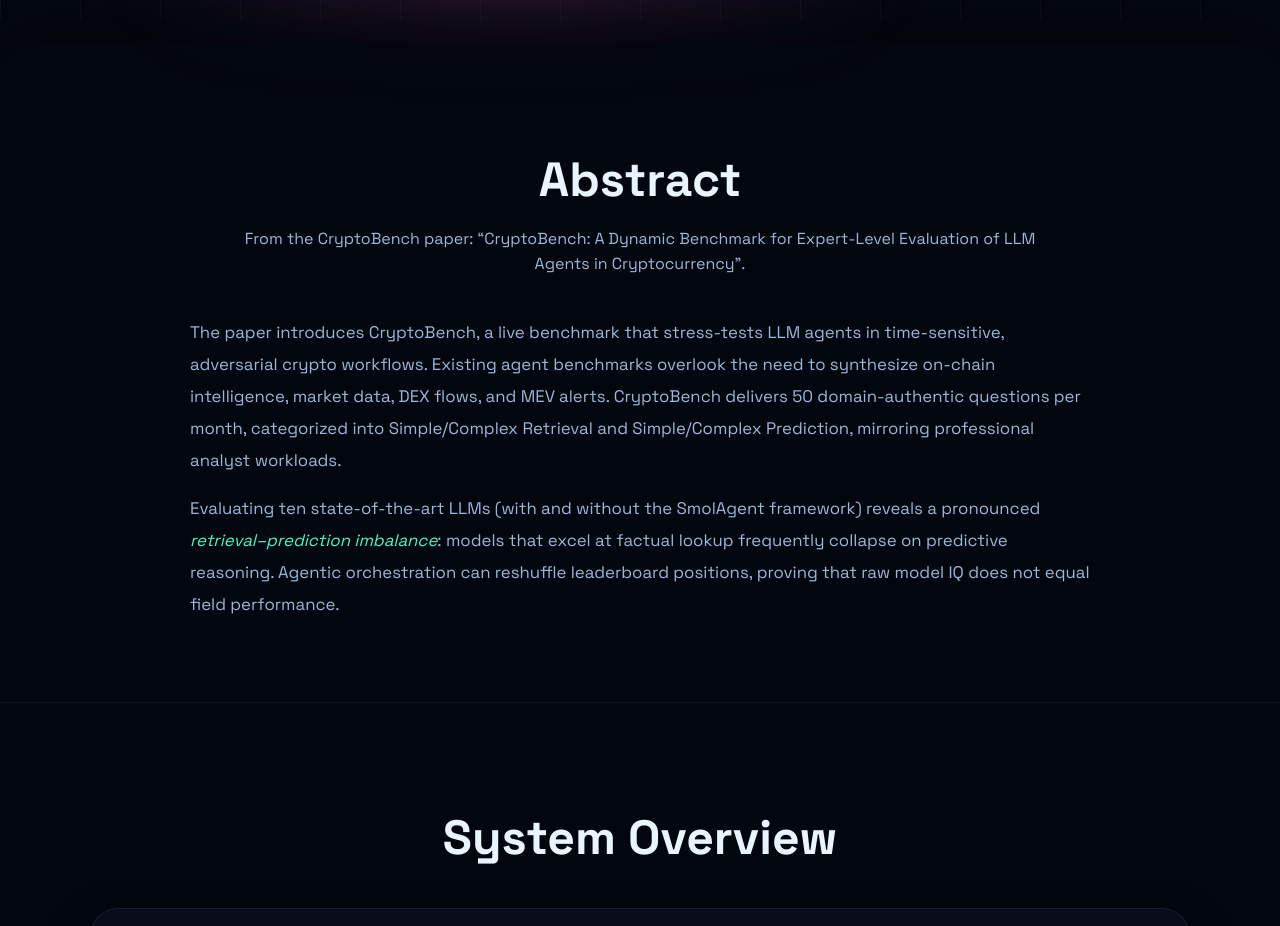
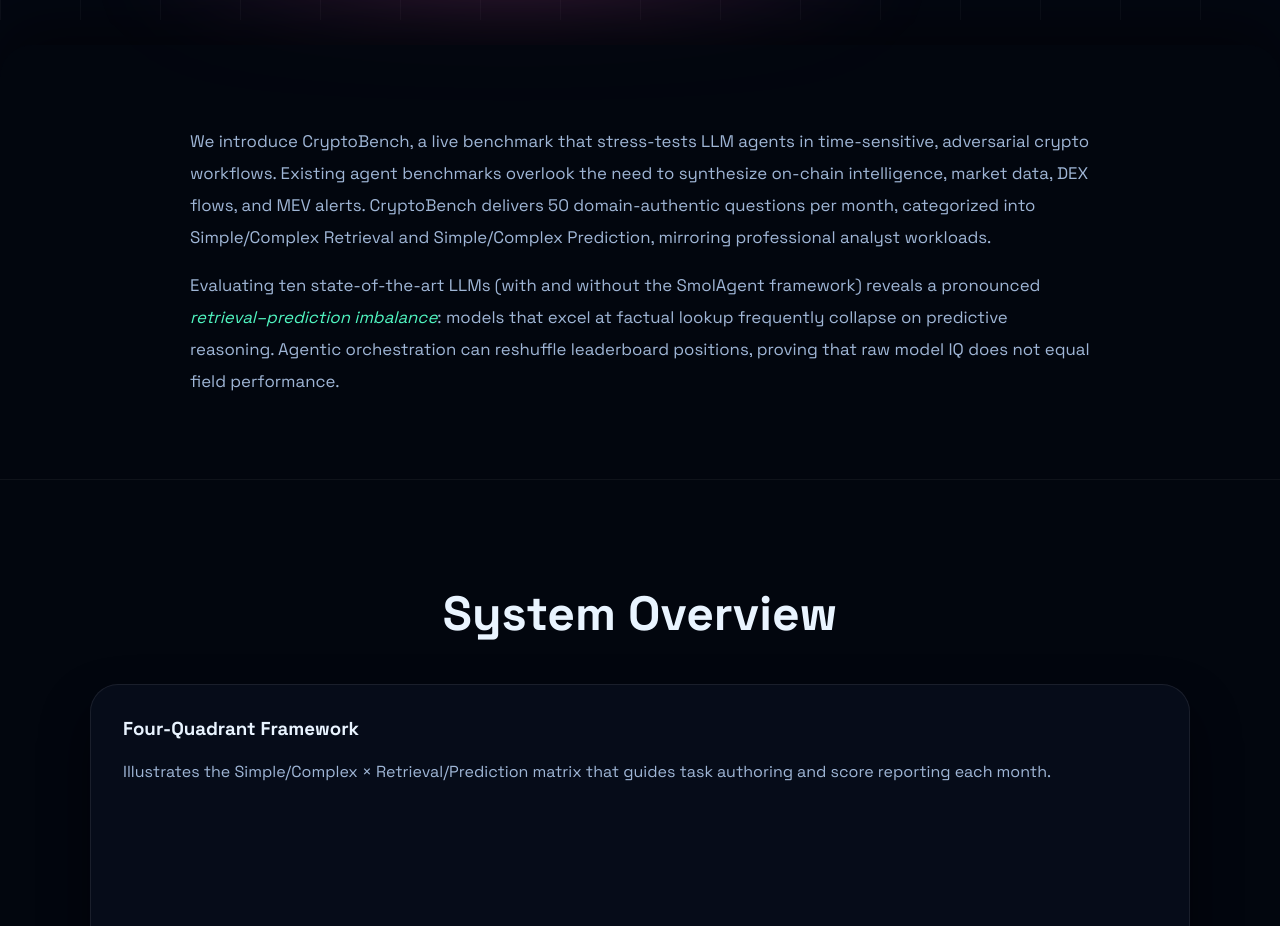
Before and after one commit to hsz0403/CryptoBench.github.io, a plain HTML site: page index.html in a window 1280 px wide. Shown: the part 780-1706 px from the top of the page. Drawn offline with Linux system fonts and the light colour scheme.

Commit message:
chore: streamline abstract section copy

```diff
--- a/index.html
+++ b/index.html
@@ -64,13 +64,9 @@
 
     <main class="main-content">
         <section class="section" id="abstract">
-            <div class="section-header">
-                <h2>Abstract</h2>
-                <p class="section-subtitle">From the CryptoBench paper: “CryptoBench: A Dynamic Benchmark for Expert-Level Evaluation of LLM Agents in Cryptocurrency”.</p>
-            </div>
             <div class="abstract">
                 <p>
-                    The paper introduces CryptoBench, a live benchmark that stress-tests LLM agents in time-sensitive, adversarial crypto workflows. Existing agent benchmarks overlook the need to synthesize on-chain intelligence, market data, DEX flows, and MEV alerts. CryptoBench delivers 50 domain-authentic questions per month, categorized into Simple/Complex Retrieval and Simple/Complex Prediction, mirroring professional analyst workloads.
+                    We introduce CryptoBench, a live benchmark that stress-tests LLM agents in time-sensitive, adversarial crypto workflows. Existing agent benchmarks overlook the need to synthesize on-chain intelligence, market data, DEX flows, and MEV alerts. CryptoBench delivers 50 domain-authentic questions per month, categorized into Simple/Complex Retrieval and Simple/Complex Prediction, mirroring professional analyst workloads.
                 </p>
                 <p>
                     Evaluating ten state-of-the-art LLMs (with and without the SmolAgent framework) reveals a pronounced <em>retrieval–prediction imbalance</em>: models that excel at factual lookup frequently collapse on predictive reasoning. Agentic orchestration can reshuffle leaderboard positions, proving that raw model IQ does not equal field performance.
```
